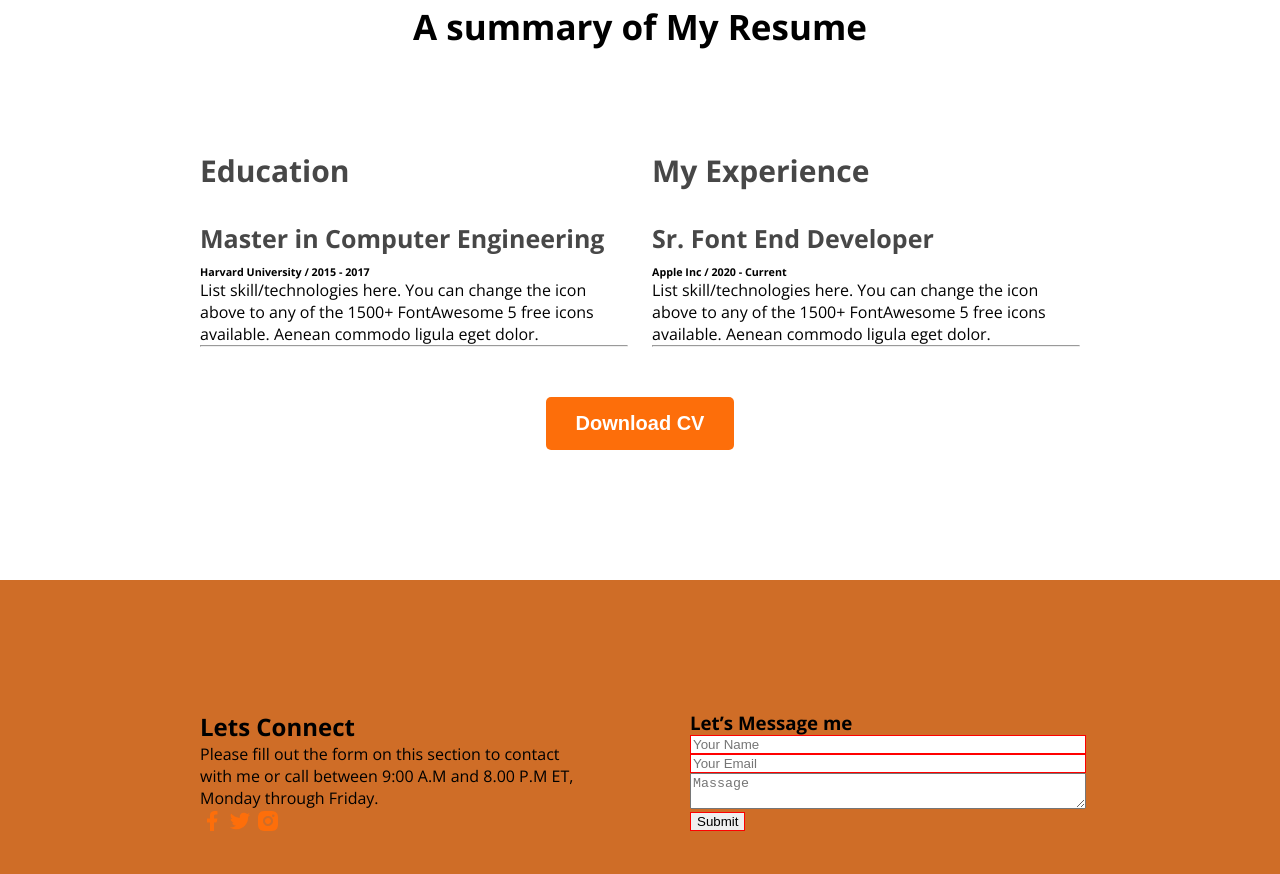
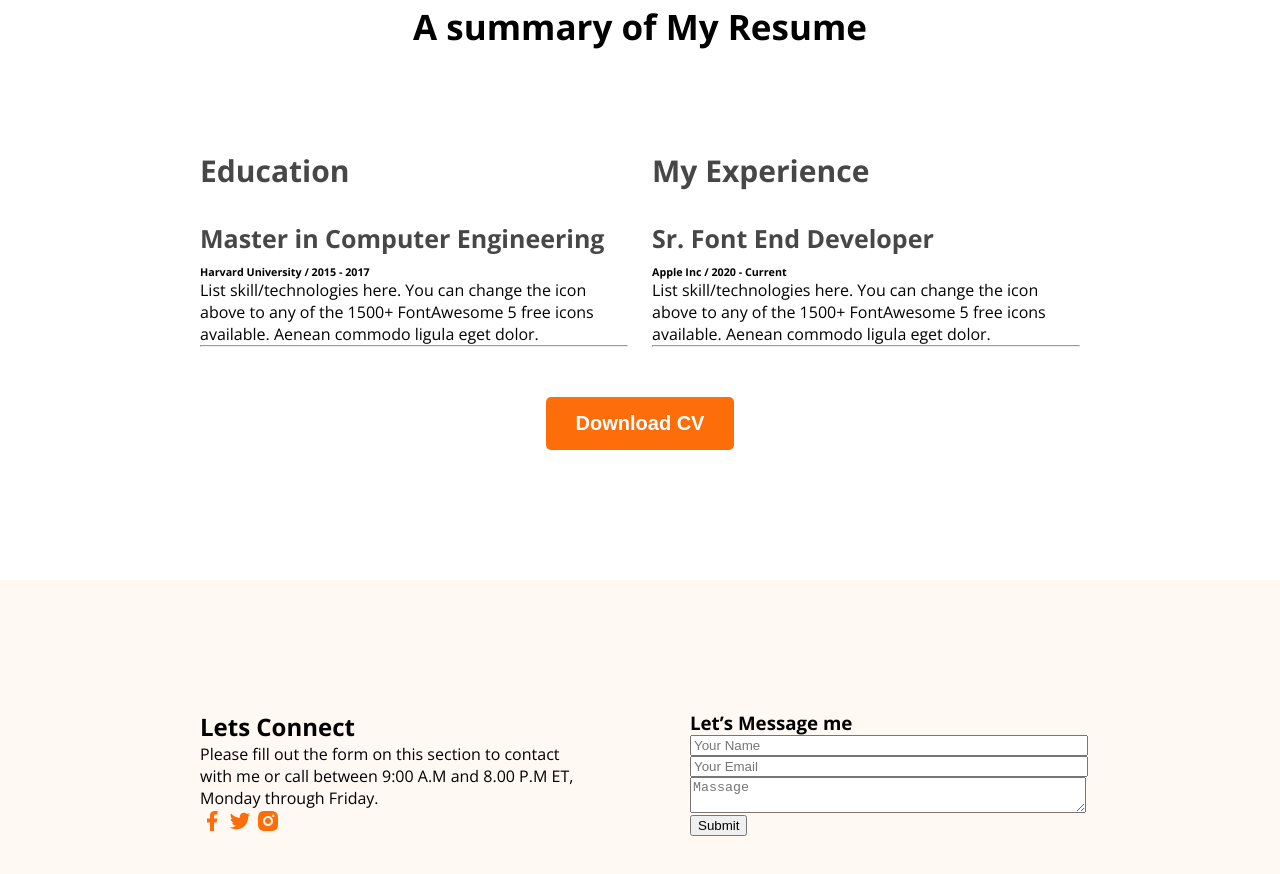
Before and after one commit to MdAsraful/portfolio3, a plain HTML site: page index.html in a window 1280 px wide. Shown: the part 2289-3163 px from the top of the page. Drawn offline with nearby package versions, Linux system fonts and the light colour scheme.

Commit message:
backround color of footer

```diff
--- a/style.css
+++ b/style.css
@@ -163,7 +163,7 @@ li a{
 }
 .footer{
     display: flex;
-    background-color: #cf6d27;
+    background-color: #FFF8F3;
     /* height: 780px;
     width: 100vw; */
     padding: 130px 200px;
@@ -173,7 +173,7 @@ form input[type='text'],form input[type='email'],form textarea{
     width: 100%;
 }
 input{
-    border: 1px solid red;
+    /* border: 1px solid red; */
 }
 .footer section{
     width: 50%;
```
